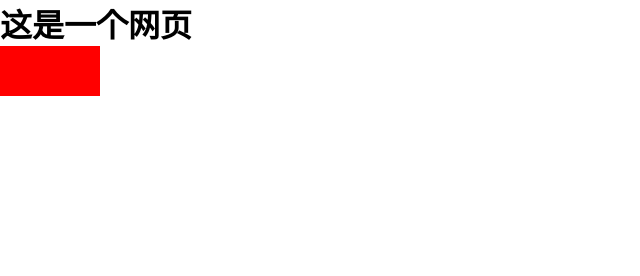
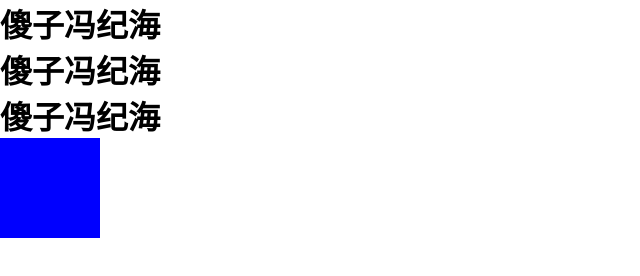
Before and after one commit to jiuzuihuahai/jiuzuihuahai.github.io, a plain HTML site: page index.html in a window 1280 px wide. Shown: the whole page, without its empty margins (0-640 px from the left). Drawn offline with Linux system fonts and the light colour scheme.

Commit message:
这是一个网页

```diff
--- a/images.css
+++ b/images.css
@@ -1,9 +1,10 @@
 *{
- margin: 0px;
- padding: 0px;
+	margin: 0px;
+	padding: 0px;
+
 }
 .box{
 	width: 100px;
-	height: 50px;
-	background-color: red;
+	height: 100px;
+	background-color: blue;
 }
--- a/index.html
+++ b/index.html
@@ -2,11 +2,13 @@
 <html lang="en">
 <head>
 	<meta charset="UTF-8">
-	<title>网页</title>
+	<title>傻子冯纪海</title>
 	<link rel="stylesheet" href="images.css">
 </head>
 <body>
-	<h1>这是一个网页</h1>
+	<h1>傻子冯纪海</h1>
+	<h1>傻子冯纪海</h1>
+	<h1>傻子冯纪海</h1>
 	<div class="box"></div>
 
 </body>
```
